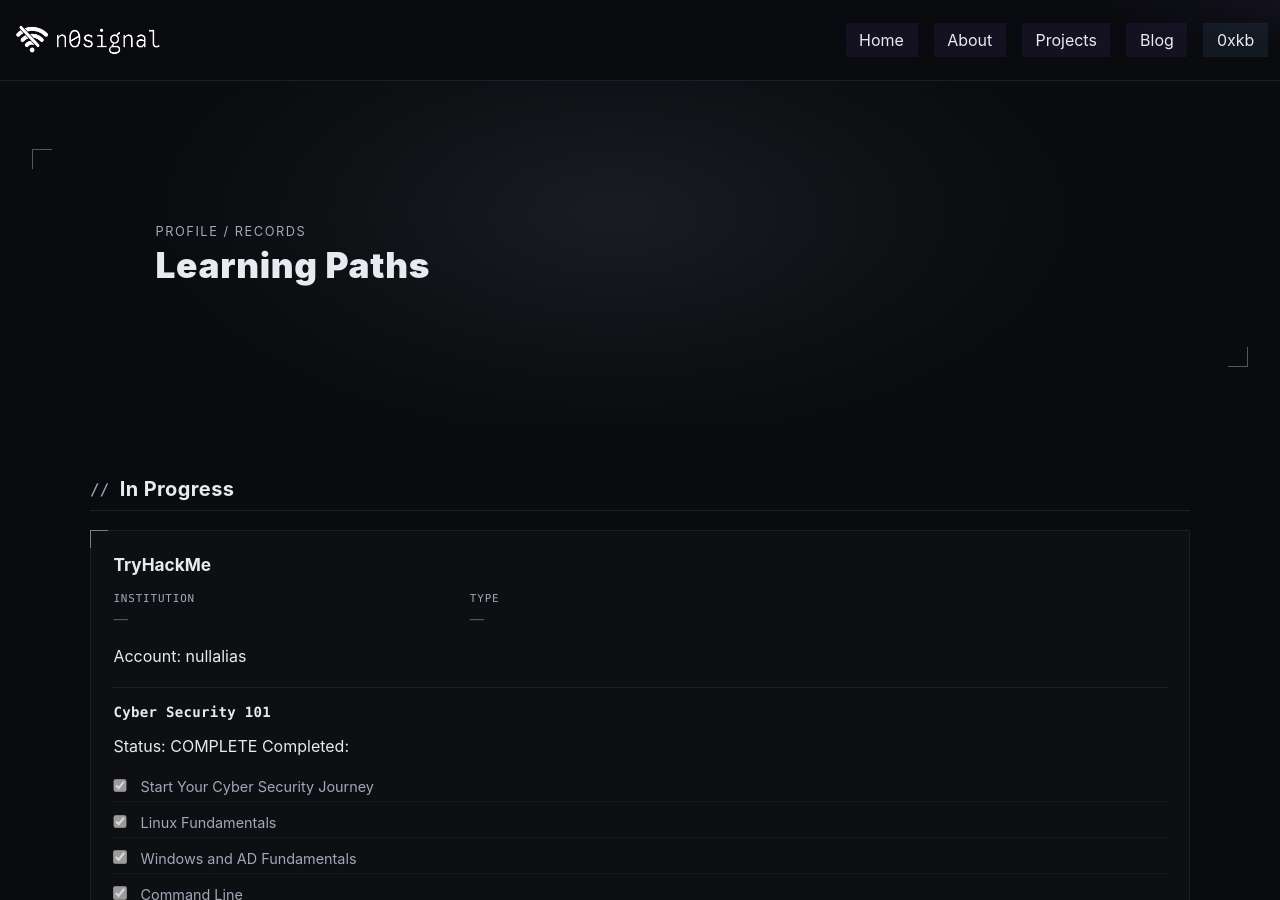
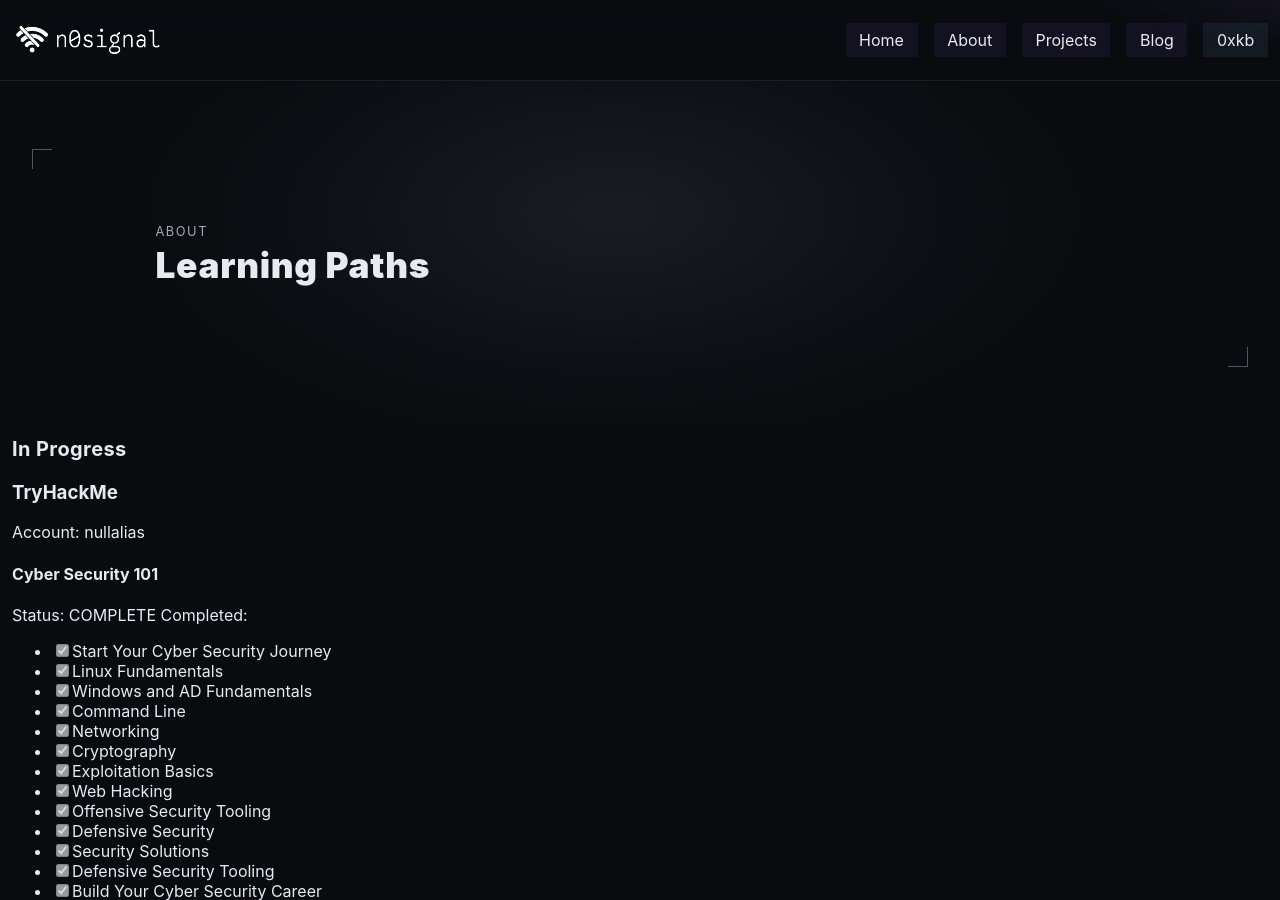
Before and after one commit to Kaninte/n0signal.dev, a Jekyll site: the page built from _about/learning-paths.md, in a window 1280 px wide and 900 px high. Built offline with Jekyll 4.4.1, drawn with Linux system fonts in a browser that asks for light colours; part of the change alters nothing that is shown.

Commit message:
Update about.html

```diff
--- a/_layouts/about.html
+++ b/_layouts/about.html
@@ -6,8 +6,9 @@ layout: default
   <div class="wrap">
     <div class="hero-inner">
       <div>
-        <div class="kicker grey">Profile / Records</div>
+        <div class="kicker grey">About</div>
         <h1 class="title">{{ page.title }}</h1>
+
         {% if page.description %}
           <p class="lead">{{ page.description }}</p>
         {% endif %}
@@ -16,241 +17,6 @@ layout: default
   </div>
 </section>
 
-<main class="wrap about-record-page">
-  <div id="about-record-source" class="about-record-source">
-    {{ content }}
-  </div>
+<main class="wrap about-page {{ page.page_class }}">
+  {{ content }}
 </main>
-
-<script>
-(() => {
-  const source = document.getElementById("about-record-source");
-  if (!source) return;
-
-  source.classList.add("is-processing");
-
-  const textLines = (node) =>
-    (node.textContent || "")
-      .split(/\n+/)
-      .map((line) => line.trim())
-      .filter(Boolean);
-
-  const parseMeta = (nodes) => {
-    const meta = {};
-    for (const node of nodes) {
-      for (const line of textLines(node)) {
-        const match = line.match(/^([A-Za-z][A-Za-z &]+):\s*(.*)$/);
-        if (!match) continue;
-        meta[match[1].trim()] = match[2].trim();
-      }
-    }
-    return meta;
-  };
-
-  const splitSubjectGrade = (li) => {
-    const checkbox = li.querySelector('input[type="checkbox"]');
-    const raw = (li.textContent || "").trim();
-    const match = raw.match(/^(.*?)\s+-\s+(HD|DN|CR|PS|FL)$/i);
-
-    const name = match ? match[1].trim() : raw;
-    const grade = match ? match[2].toUpperCase() : "";
-
-    li.childNodes.forEach((node) => {
-      if (node !== checkbox) node.remove();
-    });
-
-    const nameSpan = document.createElement("span");
-    nameSpan.className = "subject-name";
-    nameSpan.textContent = name;
-    li.appendChild(nameSpan);
-
-    if (grade) {
-      const gradeSpan = document.createElement("span");
-      gradeSpan.className = "subject-grade";
-      gradeSpan.dataset.grade = grade;
-      gradeSpan.textContent = grade;
-      li.appendChild(gradeSpan);
-    }
-  };
-
-  const children = Array.from(source.children);
-  const fragment = document.createDocumentFragment();
-
-  let section = null;
-  let record = null;
-  let recordBody = null;
-  let stage = null;
-
-  const makeSection = (heading) => {
-    const el = document.createElement("section");
-    el.className = "about-record-section";
-
-    const head = document.createElement("div");
-    head.className = "about-record-section-header";
-    heading.className = "";
-    head.appendChild(heading);
-    el.appendChild(head);
-
-    fragment.appendChild(el);
-    return el;
-  };
-
-  const finishRecordMeta = (recordEl, bodyEl) => {
-    if (!recordEl || !bodyEl) return;
-
-    const metaNodes = Array.from(bodyEl.children).filter(
-      (el) => el.tagName === "P" && /(?:Institution|Status|Type|Completed):/.test(el.textContent || "")
-    );
-
-    const meta = parseMeta(metaNodes);
-    metaNodes.forEach((node) => node.remove());
-
-    if (meta.Type) recordEl.dataset.type = meta.Type;
-
-    const status = recordEl.querySelector(".about-record-status");
-    if (status) {
-      if (meta.Status) status.textContent = meta.Status;
-      else status.remove();
-    }
-
-    const fields = [
-      ["Institution", meta.Institution],
-      ["Type", meta.Type],
-      ["Completed", meta.Completed],
-    ];
-
-    const dl = document.createElement("dl");
-    dl.className = "about-record-meta";
-
-    for (const [label, value] of fields) {
-      if (label === "Completed" && !value) continue;
-
-      const wrapper = document.createElement("div");
-      wrapper.className = "about-record-meta-item";
-
-      const dt = document.createElement("dt");
-      dt.textContent = label;
-
-      const dd = document.createElement("dd");
-      dd.textContent = value || "—";
-      if (!value) dd.classList.add("is-empty");
-
-      wrapper.append(dt, dd);
-      dl.appendChild(wrapper);
-    }
-
-    if (dl.children.length) {
-      bodyEl.insertBefore(dl, bodyEl.firstChild);
-    }
-  };
-
-  const startRecord = (heading) => {
-    if (!section) return null;
-
-    finishRecordMeta(record, recordBody);
-
-    const el = document.createElement("article");
-    el.className = "about-record";
-
-    const head = document.createElement("div");
-    head.className = "about-record-head";
-
-    heading.className = "about-record-title";
-
-    const status = document.createElement("span");
-    status.className = "about-record-status";
-    status.textContent = "";
-
-    head.append(heading, status);
-
-    const body = document.createElement("div");
-    body.className = "about-record-body";
-
-    el.append(head, body);
-    section.appendChild(el);
-
-    record = el;
-    recordBody = body;
-    stage = null;
-    return body;
-  };
-
-  const startStage = (heading) => {
-    if (!recordBody) return null;
-
-    const el = document.createElement("section");
-    el.className = "about-study-stage";
-
-    const head = document.createElement("div");
-    head.className = "about-study-stage-head";
-
-    heading.className = "about-study-stage-title";
-
-    const date = document.createElement("span");
-    date.className = "about-study-stage-date";
-
-    head.append(heading, date);
-    el.appendChild(head);
-    recordBody.appendChild(el);
-
-    stage = el;
-    return el;
-  };
-
-  for (const node of children) {
-    const tag = node.tagName;
-
-    if (tag === "H2") {
-      finishRecordMeta(record, recordBody);
-      record = null;
-      recordBody = null;
-      stage = null;
-      section = makeSection(node);
-      continue;
-    }
-
-    if (tag === "H3") {
-      startRecord(node);
-      continue;
-    }
-
-    if (tag === "H4") {
-      startStage(node);
-      continue;
-    }
-
-    if (stage) {
-      if (tag === "P" && /^Completed:/.test((node.textContent || "").trim())) {
-        const value = (node.textContent || "").replace(/^Completed:\s*/, "").trim();
-        const date = stage.querySelector(".about-study-stage-date");
-        if (date) date.textContent = value ? `Completed ${value}` : "";
-        continue;
-      }
-
-      if (tag === "UL") {
-        node.querySelectorAll(":scope > li").forEach(splitSubjectGrade);
-      }
-
-      stage.appendChild(node);
-      continue;
-    }
-
-    if (recordBody) {
-      recordBody.appendChild(node);
-      continue;
-    }
-
-    if (section) {
-      section.appendChild(node);
-      continue;
-    }
-
-    fragment.appendChild(node);
-  }
-
-  finishRecordMeta(record, recordBody);
-
-  source.replaceChildren(fragment);
-  source.classList.remove("is-processing");
-})();
-</script>
```
